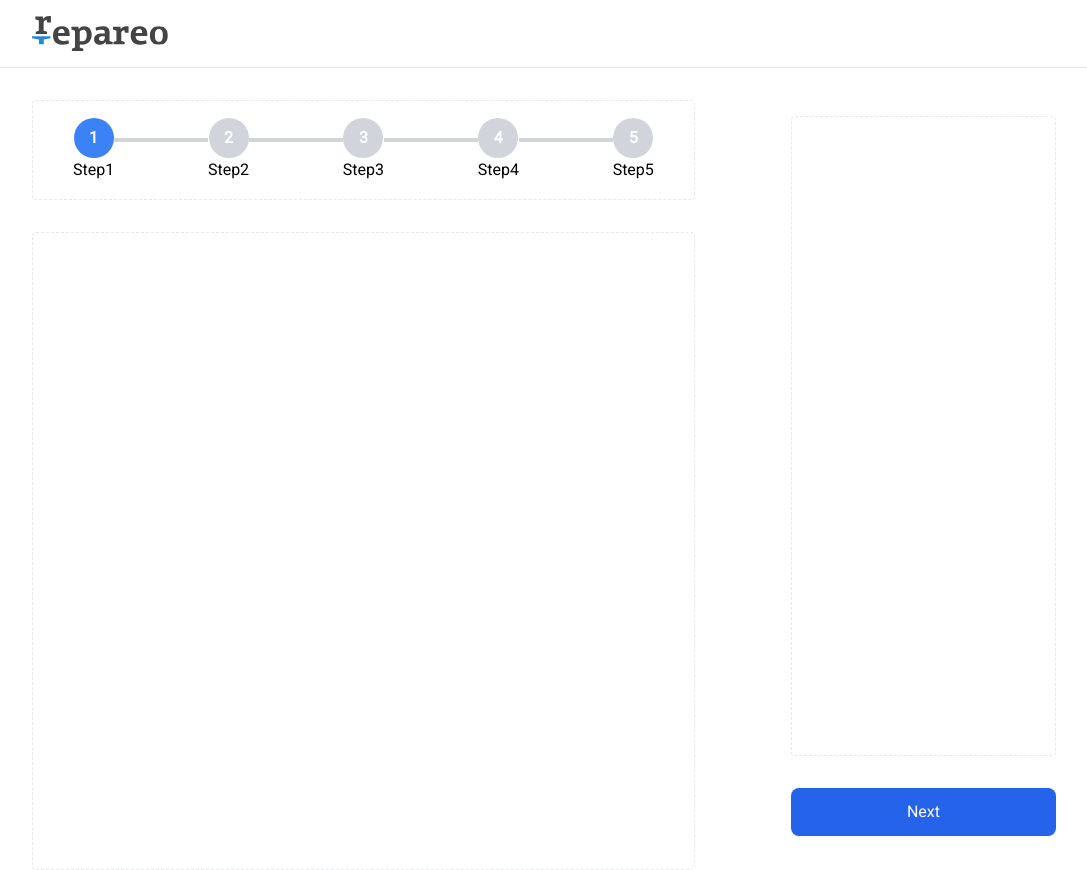
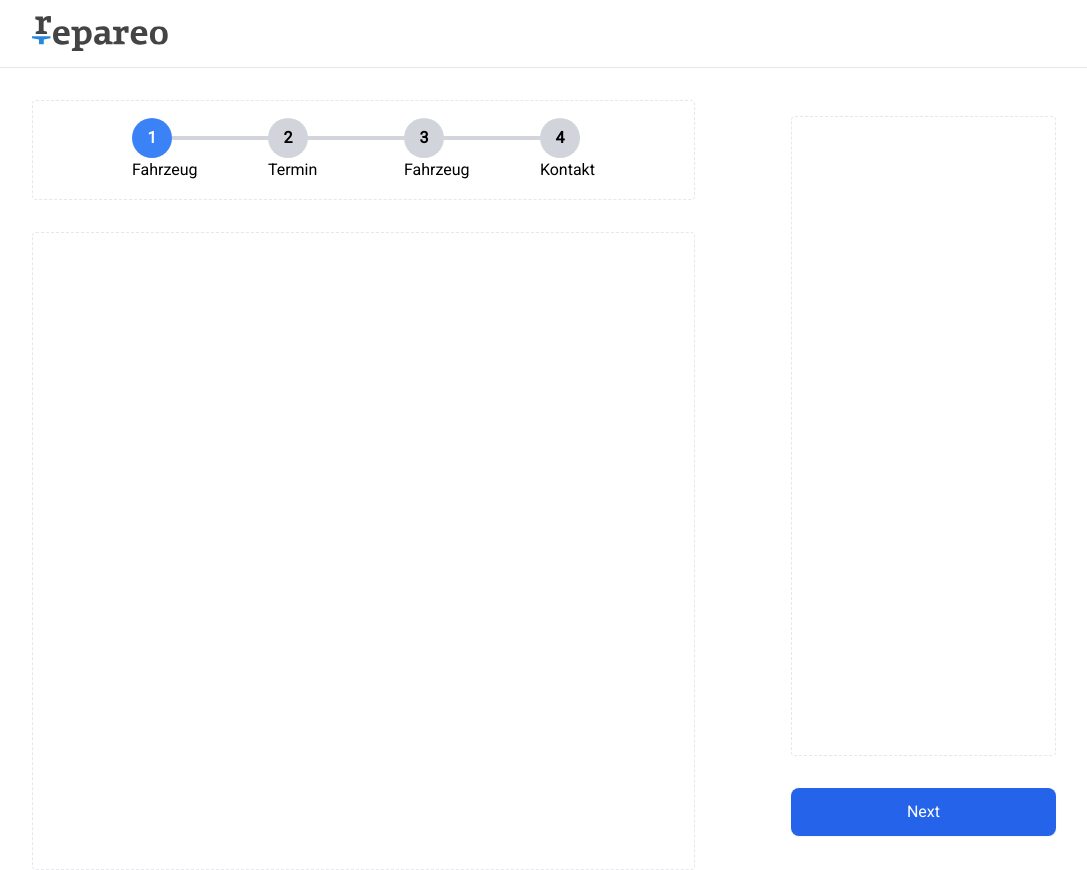
Before and after one commit to talhadar2011/Repareo-App, a Next.js app: page / in a window 1280 px wide. Shown: the whole page, without its empty margins (96-1183 px from the left). Built offline with nearby package versions, Linux system fonts and the light colour scheme.

Commit message:
Dynamical Loaded steps implemented.

```diff
--- a/components/repareo/mainWrapper.tsx
+++ b/components/repareo/mainWrapper.tsx
@@ -8,6 +8,7 @@ export default function MainWrapper({ children }: { children: ReactNode }) {
 					"grid grid-cols-1 lg:grid-cols-[2.5fr_1fr] lg:gap-24 px-6 lg:px-0"
 				}
 			>
+
 				{children}
 			</div>
 		</main>
--- a/components/stepper/steperbar.tsx
+++ /dev/null
@@ -1,21 +0,0 @@
-import React from 'react'
-
-export default function steperbar() {
-  return (
-    <div className='flex items-center justify-center'>
-        <div className='flex items-start gap-6'>
-            <div className='flex flex-col items-center'>
-          <div className='w-10 h-10 flex items-center justify-center rounded-full bg-blue-500 text-white font-bold'>
-            1
-          </div>
-          <span className='mt-2 text-sm text-gray-300 font-medium'>
-            Fahrzeug
-          </span>
-        </div>
-
-        <div className='flex-1 h-0.5 bg-gray-400'></div>
-        </div>
-
-    </div>
-  )
-}
--- a/components/stepper/stepper.tsx
+++ b/components/stepper/stepper.tsx
@@ -1,6 +1,6 @@
 import { useEffect } from "react";
 import { steps } from "./steps";
-import steperbar from "./steperbar";
+import Stepperbar from "./stepperbar";
 interface StepperProps {
 	Step:number
 }
@@ -17,20 +17,10 @@ export default function Stepper({Step}:StepperProps) {
 			}
 		>
 
-			<div className="flex w-full mx-10">
+			<div className="flex  mx-10 ">
 				{steps.map((st,index)=>(
+					<Stepperbar Step={Step} index={index} st={st}/>
 
-				<>
-				<div className={`flex flex-col items-center justify-center `}>
-					<div className={`${index<=Step?"bg-blue-500":"bg-gray-300"} p-2 w-10 h-10 rounded-full flex items-center justify-center font-extrabold text-white`}>
-					{index+1}
-					</div>
-					<div>{st.title}</div>
-				</div>
-				{(index+1===steps.length)?<></>:<div className={`flex-1 h-1 w-10  top-5 relative -z-10 ${index<Step?"bg-blue-500":"bg-gray-300"}`}></div>
-}
-
-				</>
 			))}
 
     </div>
--- /dev/null
+++ b/components/stepper/stepperbar.tsx
@@ -0,0 +1,29 @@
+import React from 'react'
+import { steps } from './steps'
+interface PropsType{
+    Step:number,
+    index:number,
+    st:{
+        title:string
+    }
+}
+export default function stepperbar({Step,index,st}:PropsType) {
+  return (
+<>				<div className='flow flow-col'>
+					<div key={index}  className={`flex  items-center justify-center `}>
+
+					<div className={`${index<=Step?"bg-blue-500 text-white":"bg-gray-300"}  w-10 h-10 rounded-full flex items-center justify-center font-extrabold `}>
+					{index+1}
+					</div>
+					{(index+1===steps.length)?<div className='flex-1'></div>:<div className={`flex-1 h-1 top-15 w-10 md:w-24 lg:w-30  -z-10 ${index<Step?"bg-blue-500":"bg-gray-300"}`}></div>}
+
+				</div>
+				<div>
+				{st.title}
+
+				</div>
+				</div>
+
+
+				</>  )
+}
--- a/components/stepper/steps.ts
+++ b/components/stepper/steps.ts
@@ -3,9 +3,8 @@ interface Step {
 }
 
 export const steps: Step[] = [
-	{title:"Step1"},
-	{title:"Step2"},
-	{title:"Step3"},
-	{title:"Step4"},
-	{title:"Step5"}
+	{title:"Fahrzeug"},
+	{title:"Termin"},
+	{title:"Fahrzeug"},
+	{title:"Kontakt"}
 ];
```
